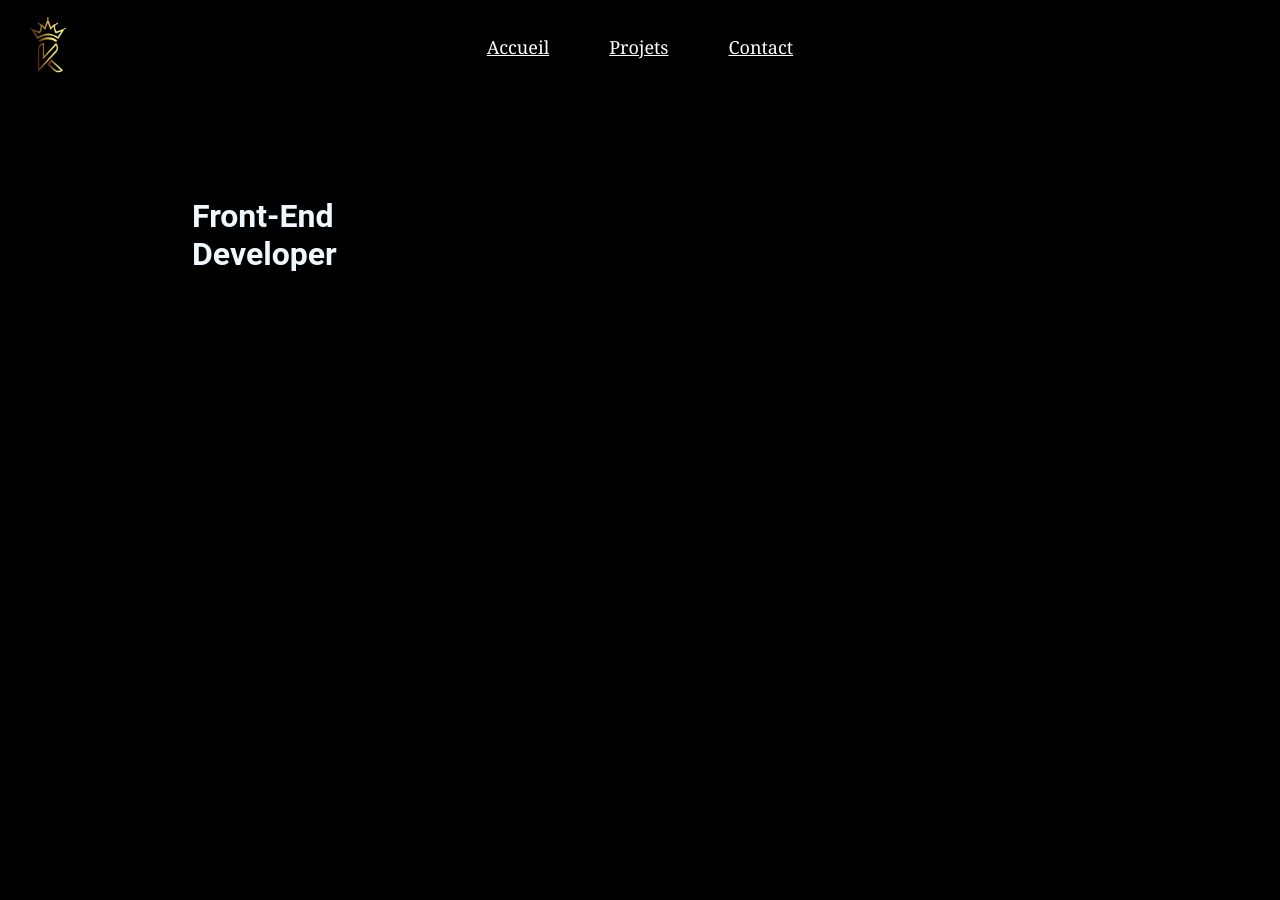
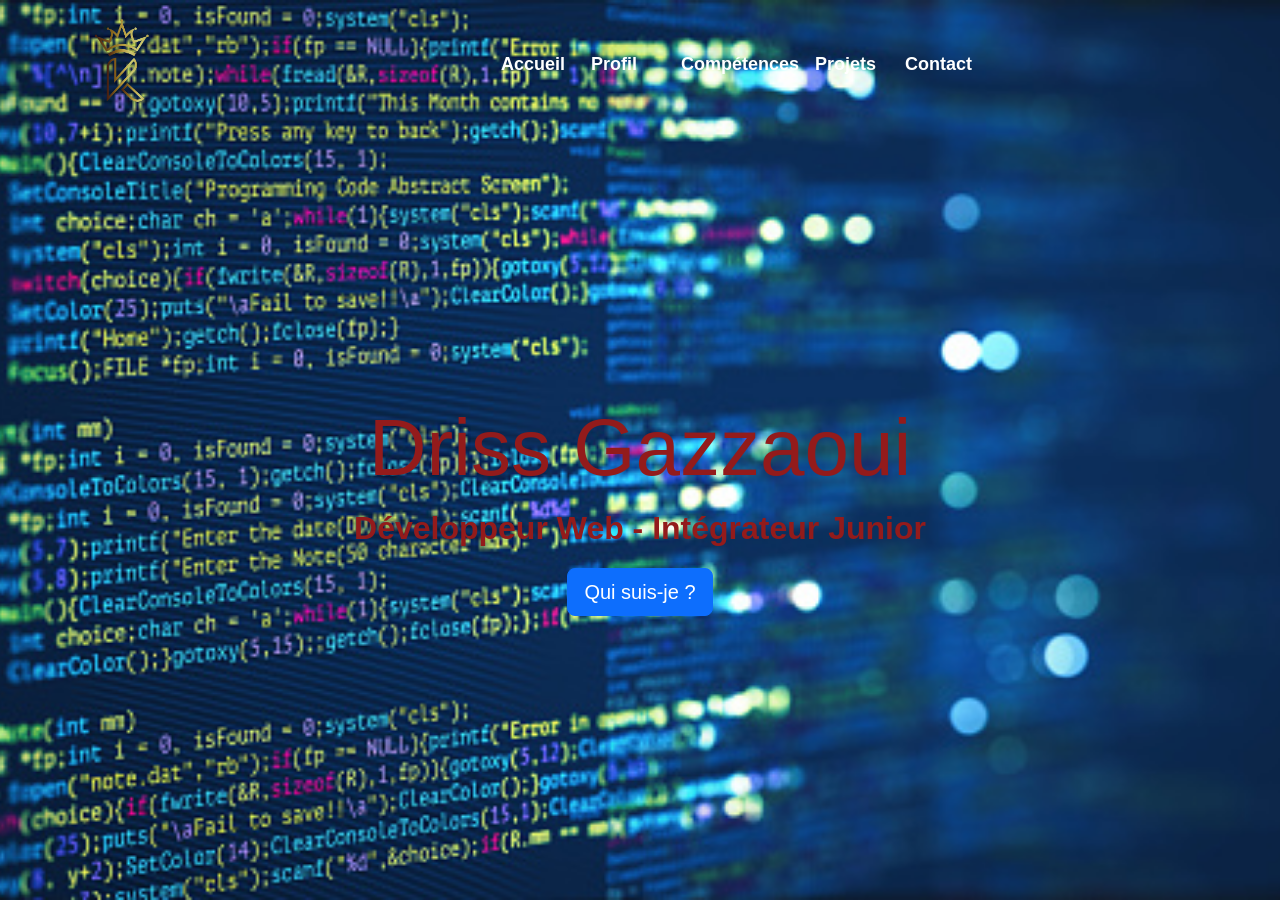
Before and after one commit to DrissGG/portfolio, a plain HTML site: page index.html in a window 1280 px wide. Before the commit the page ends 800 px from the top, so only its background shows below. Drawn offline with nearby package versions, Linux system fonts and the light colour scheme.

Commit message:
creation de la navbar

```diff
--- a/index.html
+++ b/index.html
@@ -1,32 +1,106 @@
 <!DOCTYPE html>
 <html lang="en">
+
 <head>
     <meta charset="UTF-8">
     <meta http-equiv="X-UA-Compatible" content="IE=edge">
     <meta name="viewport" content="width=device-width, initial-scale=1.0">
+    <link rel="stylesheet" href="https://cdnjs.cloudflare.com/ajax/libs/font-awesome/4.7.0/css/font-awesome.min.css">
+    <link href='https://fonts.googleapis.com/css?family=Parisienne' rel='stylesheet'>
+
+    <link href="https://cdn.jsdelivr.net/npm/bootstrap@5.3.0-alpha2/dist/css/bootstrap.min.css" rel="stylesheet"
+        integrity="sha384-aFq/bzH65dt+w6FI2ooMVUpc+21e0SRygnTpmBvdBgSdnuTN7QbdgL+OapgHtvPp" crossorigin="anonymous">
+    <script src="https://code.jquery.com/jquery-3.6.0.min.js"></script>
     <link rel="stylesheet" href="style.css">
     <title>Portfolio</title>
 
 </head>
+
 <body>
-    <img class='logo' src="assets/logoK-removebg-preview.png">
-    <nav class="navbar">
 
-        <!-- <h1>KING</h1> -->
-        <a href="#">Accueil</a>
-        <a href="#">Projets</a>
-        <a href="#">Contact</a>
-    </nav>
+    <header>
 
-    <div class="content">
-        <h1>Front-End<br> Developer</h1>
+        <nav class="navbar fixed-top navbar-expand-md navbar-light bg-blur bg-blue">
+            <!-- Script permet d'affiche a le background de la nav quand elle depasse l'image -->
+            <script>
+                $(document).ready(function () {
+                    $(window).scroll(function () {
+                        if ($(this).scrollTop() > $('.bg-image').height()) {
+                            $('.navbar').addClass('navbar-scroll');
+                        } else {
+                            $('.navbar').removeClass('navbar-scroll');
+                        }
+                    });
+                });
+            </script>
+
+            <!-- Logo  -->
+            <div class="logo">
+                <img src="assets/logoK-removebg-preview.png">
+            </div>
+
+            <!-- Menu Hamburger -->
+            <button class="navbar-toggler" type="button" data-toggle="collapse" data-target="#nav">
+                <span class="navbar-toggler-icon"></span>
+            </button>
+
+            <!-- la navbar de la collapse -->
+            <div class="collapse navbar-collapse " id="nav">
+                <ul class="navbar-nav justify-content-center">
+                    <li class="nav-item">
+                        <a class="nav-link" href="#">Accueil</a>
+                    </li>
+                    <li class="nav-item">
+                        <a class="nav-link" href="#">Profil</a>
+                    </li>
+                    <li class="nav-item">
+                        <a class="nav-link" href="#">Compétences</a>
+                    </li>
+                    <li class="nav-item">
+                        <a class="nav-link" href="#">Projets</a>
+                    </li>
+                    <li class="nav-item">
+                        <a class="nav-link" href="#">Contact</a>
+                    </li>
+                </ul>
+            </div>
+
+
+        </nav>
+
+    </header>
+
+    <main>
+        <div class="bg-image blur-image" style="background-image: url('assets/istockphoto-1386341272-170667a.jpg');">
+        </div>
+        <div class="container">
+            <div id="leTitre">
+                <h1 style="font-size: 80px;">Driss Gazzaoui</h1>
+                <p><strong style="font-size: xx-large;">Développeur Web - Intégrateur Junior</strong></p>
+            </div>
+
+            <div class="button">
+                <button class="btn btn-primary btn-lg">Qui suis-je ?</button>
+            </div>
 
 
 
-    </div>
 
-    <!-- <img src="assets/bot-unscreen.gif"> -->
+        </div>
 
 
+
+    </main>
+
+
+    <script src="https://cdn.jsdelivr.net/npm/bootstrap@5.3.0-alpha2/dist/js/bootstrap.bundle.min.js"
+        integrity="sha384-qKXV1j0HvMUeCBQ+QVp7JcfGl760yU08IQ+GpUo5hlbpg51QRiuqHAJz8+BrxE/N" crossorigin="anonymous">
+        </script>
+    <!-- Inclure les fichiers JavaScript de jQuery et de Bootstrap -->
+    <script src="https://code.jquery.com/jquery-3.3.1.slim.min.js"></script>
+    <script src="https://cdnjs.cloudflare.com/ajax/libs/popper.js/1.12.9/umd/popper.min.js"></script>
+    <script src="https://maxcdn.bootstrapcdn.com/bootstrap/4.0.0/js/bootstrap.min.js"></script>
+
 </body>
+
 </html>
--- a/style.css
+++ b/style.css
@@ -1,42 +1,79 @@
 *,
 ::before,
 ::after {
-  box-sizing: border-box;
-  margin: 0;
-  padding: 0;
+    box-sizing: border-box;
+    margin: 0;
+    padding: 0;
+    min-width: 90px;
 }
 
-body{
-    background-color:black;
-    font-family: roboto, sans-serif;
+/* modifier la taille de la police des liens dans la barre de navigation
+    lorsque la largeur de l'écran est inférieure à 768 pixels. */
+@media (max-width: 768px) {
+    .navbar-nav a {
+        font-size: 18px;
+    }
 }
 
-.navbar{
-    display: flex;
-    position: relative;
-    justify-content: center;
-    margin-top: -50px;
-    font-family: Georgia, serif;
-    font-weight: 100;
-    font-size: clamp(14px, 7vw, 20px);
-}
-.logo {
-    position: relative;
-    display:flex;
-    width: 100px;
-    margin-top: 10px;
+body {
+    font-family: goldich, sans-serif;
+    font-style: normal;
+    font-weight: 600;
 
 }
-nav a {
+
+.logo {
+    display: flex;
+    margin-left: 50px;
+    width: 150px;
+    filter: brightness(80%);
+}
+
+nav {
+    display: flex;
+    /* background-color: antiquewhite;     */
+    background-color: transparent;
+}
+.navbar {
+    transition: background-color 0.5s ease-in-out;
+}
+
+.navbar.navbar-scroll {
+    background-color: rgba(0, 0, 255, 0.8);
+    backdrop-filter: blur(1px);
+}
+
+#nav {
+    align-content: center;
+    justify-content: center;
+}
+
+#nav a {
     color: white;
-    padding: 0 30px;
     font-size: large;
 }
-.content{
+.bg-image {
+    position: relative;
+    height: 900px;
+    background-size: cover;
+    background-position: center center;
+}
+
+
+#leTitre {
+    position: relative;
+    z-index: 1;
     display: flex;
-    margin: 3% 5%;
+    justify-content: center;
+    align-items: center;
+    flex-direction: column;
+    margin-top: -500px;
+    text-align: center;
+    color: rgb(147, 27, 27);
 }
-h1{
-    color: aliceblue;
-    padding: 100px 10vw;
+
+.button{
+    position: relative;
+    display: flex;
+    justify-content: center;
 }
```
Also changed, not shown: assets/1d30b3797431e187f9da5f90446739c4.jpg (added), assets/istockphoto-1386341272-170667a.jpg (added), assets/paris.jpg (added), assets/pc.jpg (added).
